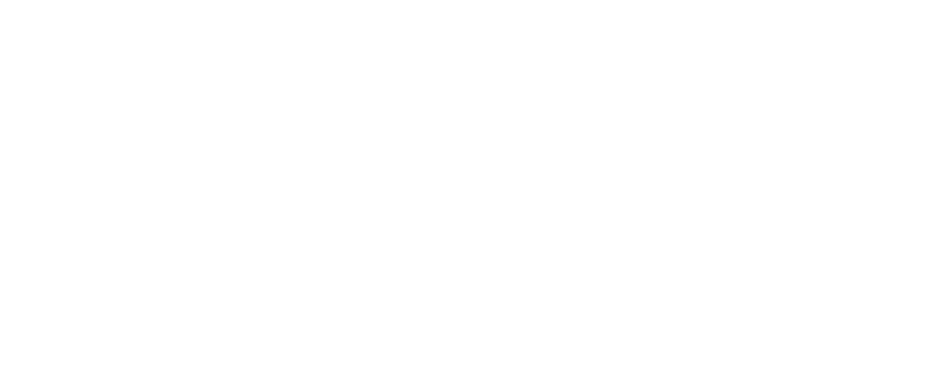
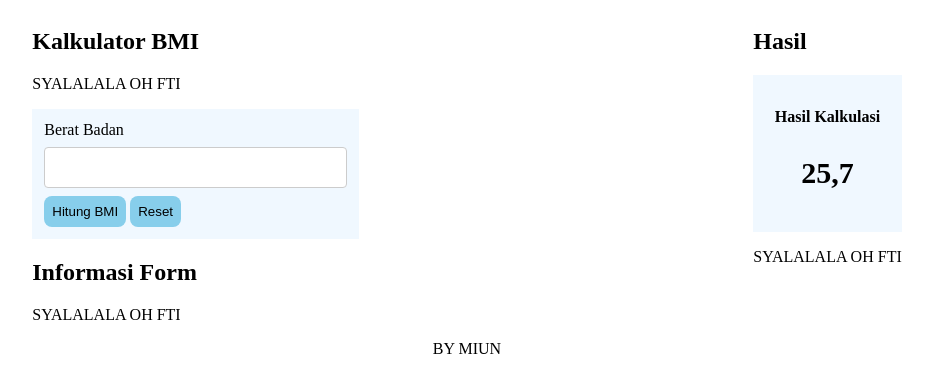
Before and after one commit to revou-fundamental-course/28-oct-24-AzmiFKurnia, a plain HTML site: page index.html in a window 1280 px wide. Shown: the whole page, without its empty margins (173-1106 px from the left). Drawn offline with Linux system fonts and the light colour scheme.

Commit message:
update html,css

```diff
--- a/css/style.css
+++ b/css/style.css
@@ -1 +1,40 @@
-/* ini style css */
+/* INI STYLE CSS */
+main {
+    display: flex;
+    justify-content: space-around;
+}
+
+input[type=number]{
+    width: 100%;
+    padding: 12px 20px;
+    margin: 8px 0;
+    display: inline-block;
+    border: 1px solid #ccc;
+    border-radius: 4px;
+    box-sizing: border-box;
+}
+
+button {
+    border: 0;
+    background-color: skyblue;
+    padding: 8px;
+    border-radius: 8px;
+}
+
+.color-section {
+    background-color: aliceblue;
+    padding: 12px;
+}
+
+.text-center {
+    text-align: center;
+}
+
+#result {
+    font-size: 30px;
+    font-weight: bold;
+}
+
+footer {
+    text-align: center;
+}
--- a/index.html
+++ b/index.html
@@ -1,12 +1,75 @@
 <!DOCTYPE html>
 <html lang="en">
+
 <head>
     <meta charset="UTF-8">
     <meta name="viewport" content="width=device-width, initial-scale=1.0">
     <title>Document</title>
     <link rel="stylesheet" href="css\style.css">
 </head>
+
 <body>
+    <main>
+        <!-- SECTION FORM -->
+        <section>
+            <div>
 
+                <header>
+                    <h1>Kalkulator BMI</h1>
+                </header>
+
+                <article>
+                    <p>SYALALALA OH FTI</p>
+                </article>
+            </div>
+
+            <form class="color-section">
+                <div>
+                    <label for="berat-badan">Berat Badan</label>
+                    <input id="berat badan" type="number" />
+                </div>
+
+                <button>Hitung BMI</button>
+                <button>Reset</button>
+            </form>
+
+            <div>
+
+                <header>
+                    <h2>Informasi Form</h2>
+                </header>
+
+                <article>
+                    <p>SYALALALA OH FTI</p>
+                </article>
+            </div>
+        </section>
+
+        <!-- SECTION RESULT -->
+        <section>
+            <header>
+                <h1>Hasil</h1>
+            </header>
+
+            <!-- HASIL DARI KALKULASI-->
+            <div class="color-section text-center">
+                <h4>Hasil Kalkulasi</h4>
+
+                <p id="result">25,7</p>
+            </div>
+
+            <!-- INFO DARI HASIL -->
+            <article>
+                <p>SYALALALA OH FTI</p>
+            </article>
+
+            <!-- INI FOOTER -->
+        </section>
+    </main>
+
+    <footer>
+        <span>BY MIUN</span>
+    </footer>
 </body>
+
 </html>
```
